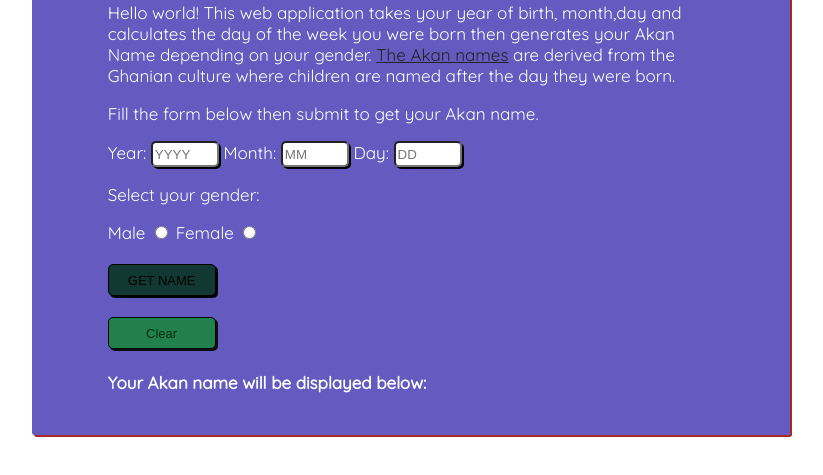
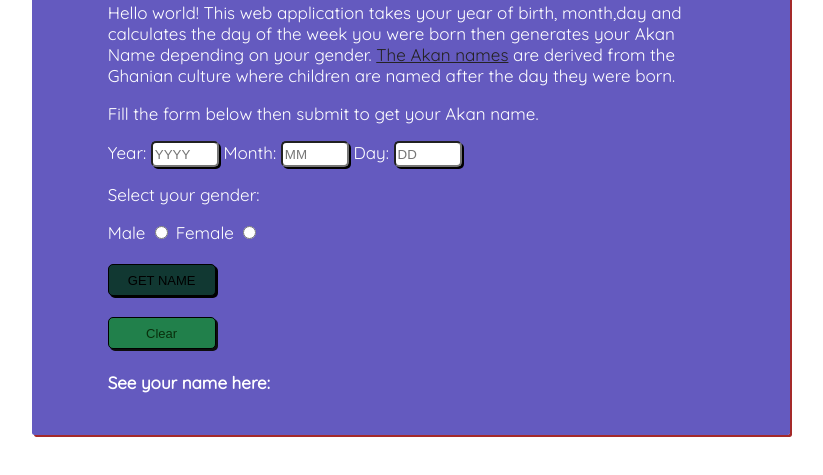
Before and after one commit to Poopiyo/namegenerator-week2, a plain HTML site: page index.html in a window 1280 px wide. Shown: the part 111-586 px from the top of the page, without its empty margins (229-1052 px from the left). Drawn offline with Linux system fonts and the light colour scheme.

Commit message:
minor editing

```diff
--- a/index.html
+++ b/index.html
@@ -47,7 +47,7 @@
             </form>
 
 
-            <h4 id=display-name><strong>Your Akan name will be displayed below:</strong></h4>
+            <h4 id=display-name><strong>See your name here:</strong></h4>
             <p id="result"></p>
         </div>
     </div>
```
